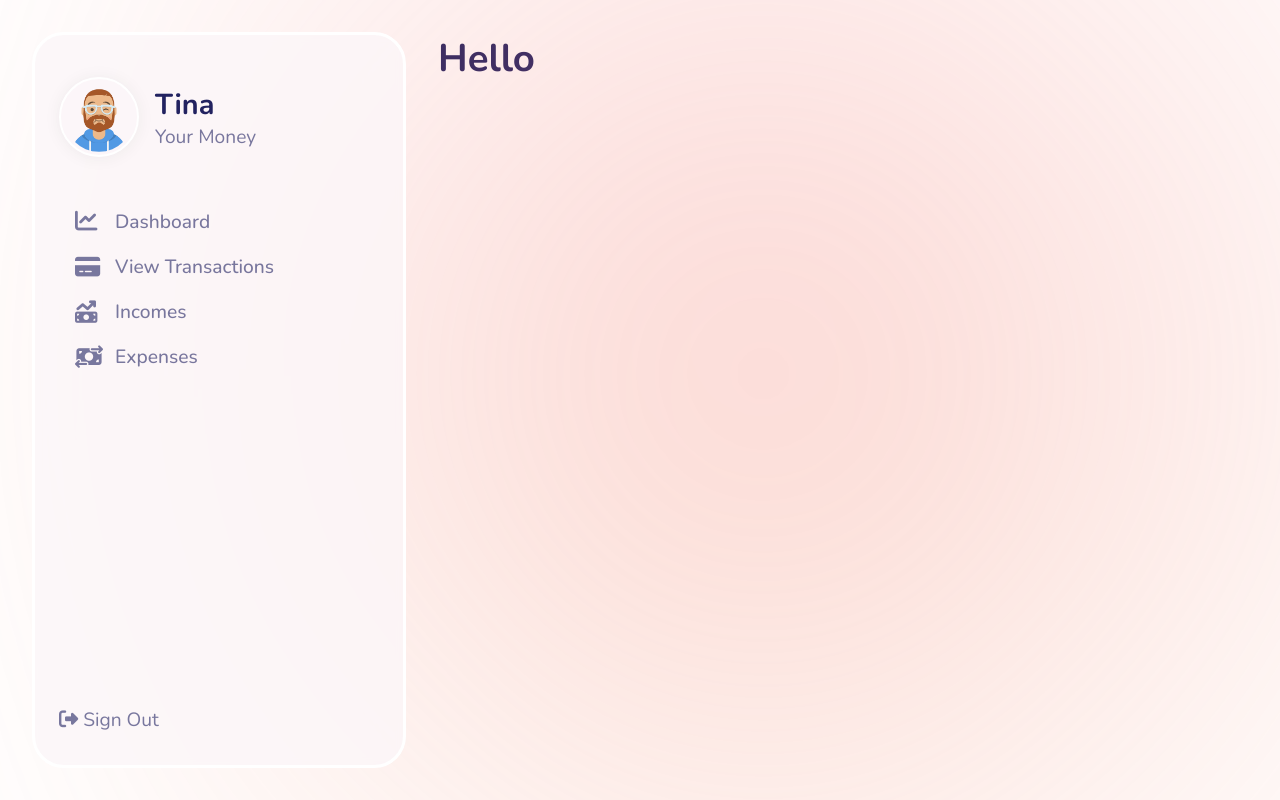
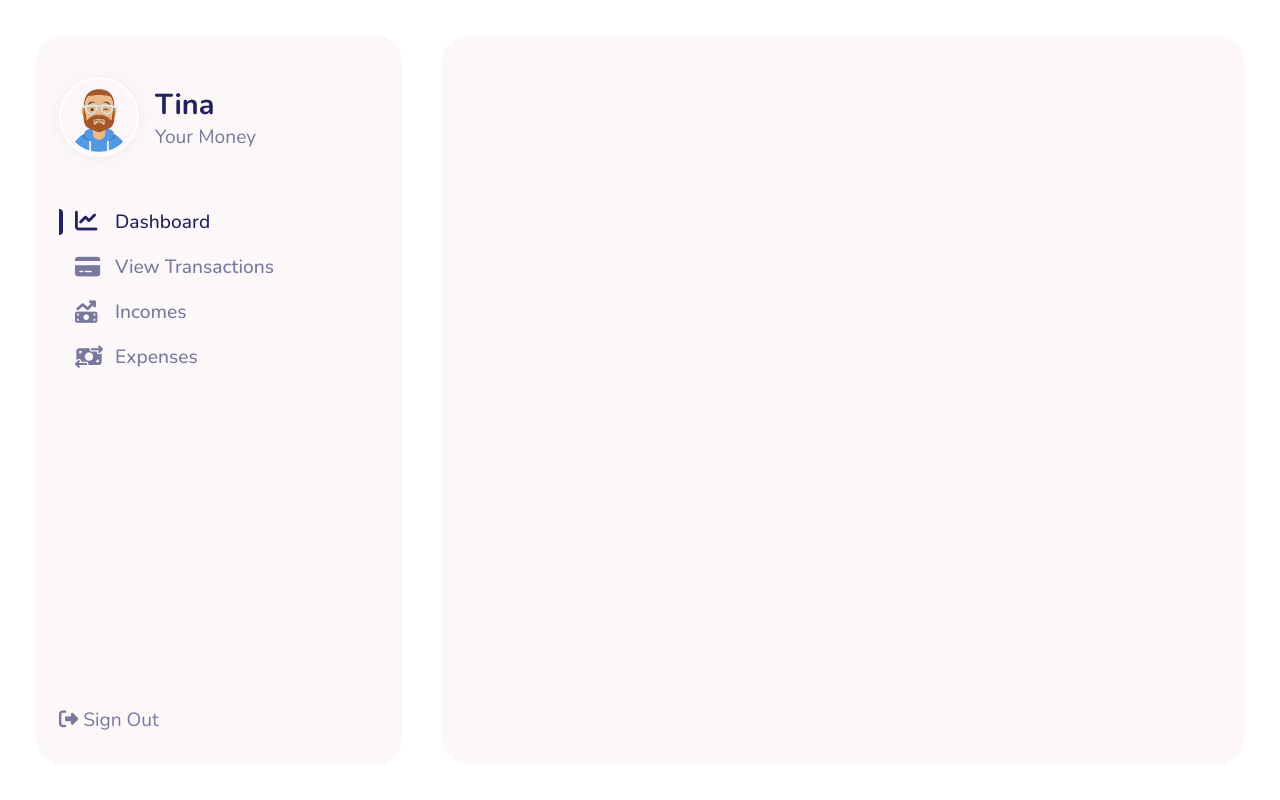
Before and after one commit to Justina177/expense-tracker-frontend, a React (Create React App) app: page / in a window 1280 px wide. Built offline with nearby package versions, Linux system fonts and the light colour scheme.

Commit message:
Updated App

```diff
--- a/package.json
+++ b/package.json
@@ -40,5 +40,8 @@
       "last 1 firefox version",
       "last 1 safari version"
     ]
+  },
+  "devDependencies": {
+    "@babel/plugin-proposal-private-property-in-object": "^7.21.11"
   }
 }
--- a/src/App.js
+++ b/src/App.js
@@ -3,14 +3,31 @@ import bg2 from './img/bg.jpeg'
 import { MainLayout } from "./styles/Layouts";
 import Orb from "./Components/Orb/Orb";
 import Navigation from "./Components/Navigation/Navigation";
+import { useMemo, useState } from "react";
+import Dashboard from "./Components/Dashboard/Dashboard";
 
 function App() {
+  const [active, setActive] = useState(1)
+
+  const displayData = () => {
+    switch(active){
+      case 1:
+        return <Dashboard />
+    }
+  }
+
+  const orbMemo  = useMemo(() => {
+    return <Orb />
+  }, [])
+
   return (
     <AppStyled bg={bg2} className="App">
-      <Orb />
+      <orbMemo />
       <MainLayout>
-        <Navigation />
-        <h1>Hello</h1>
+        <Navigation active={active} setActive={(setActive)} />
+        <main>
+          {displayData}
+        </main>
 
       </MainLayout>
     </AppStyled>
@@ -21,6 +38,18 @@ const AppStyled = styled.div`
 height: 100vh;
 background-image: url(${props => props.bg2});
 position: relative;
+main{
+  flex: 1;
+  background: rgba(252, 246, 249, 0.78);
+  border: 3px solid #FFFFFF;
+  backdrop-filter: blur(4.5px);
+  border-radius: 32px;
+  overflow: auto;
+  overflow-x: hidden;
+  &::-webkit-scrollbar{
+    width: 0;
+  }
+}
 `
 
 
--- /dev/null
+++ b/src/Components/Dashboard/Dashboard.js
@@ -0,0 +1,16 @@
+import React from 'react'
+import styled from 'styled-components'
+
+function Dashboard() {
+  return (
+    <DashboardStyled>
+
+    </DashboardStyled>
+  )
+}
+
+const DashboardStyled = styled.div`
+
+`
+
+export default Dashboard
--- a/src/Components/Navigation/Navigation.js
+++ b/src/Components/Navigation/Navigation.js
@@ -3,8 +3,7 @@ import styled from 'styled-components';
 import avater from '../../img/avatar.png'
 import { menuItems } from '../../utils/menuItems';
 import { signout } from '../../utils/Icons';
-// import { menuItems } from '../utils/menuItems';
-// import { signout } from '../utils/Icons';
+
 
 
 function Navigation({active, setActive}) {
```
Also changed, not shown: src/Components/Expenses/Expenses.js (added, +14 -0 lines), src/Components/Income/Income.js (added, +14 -0 lines), 1 other file (tests, documents, lock files or other folders).
